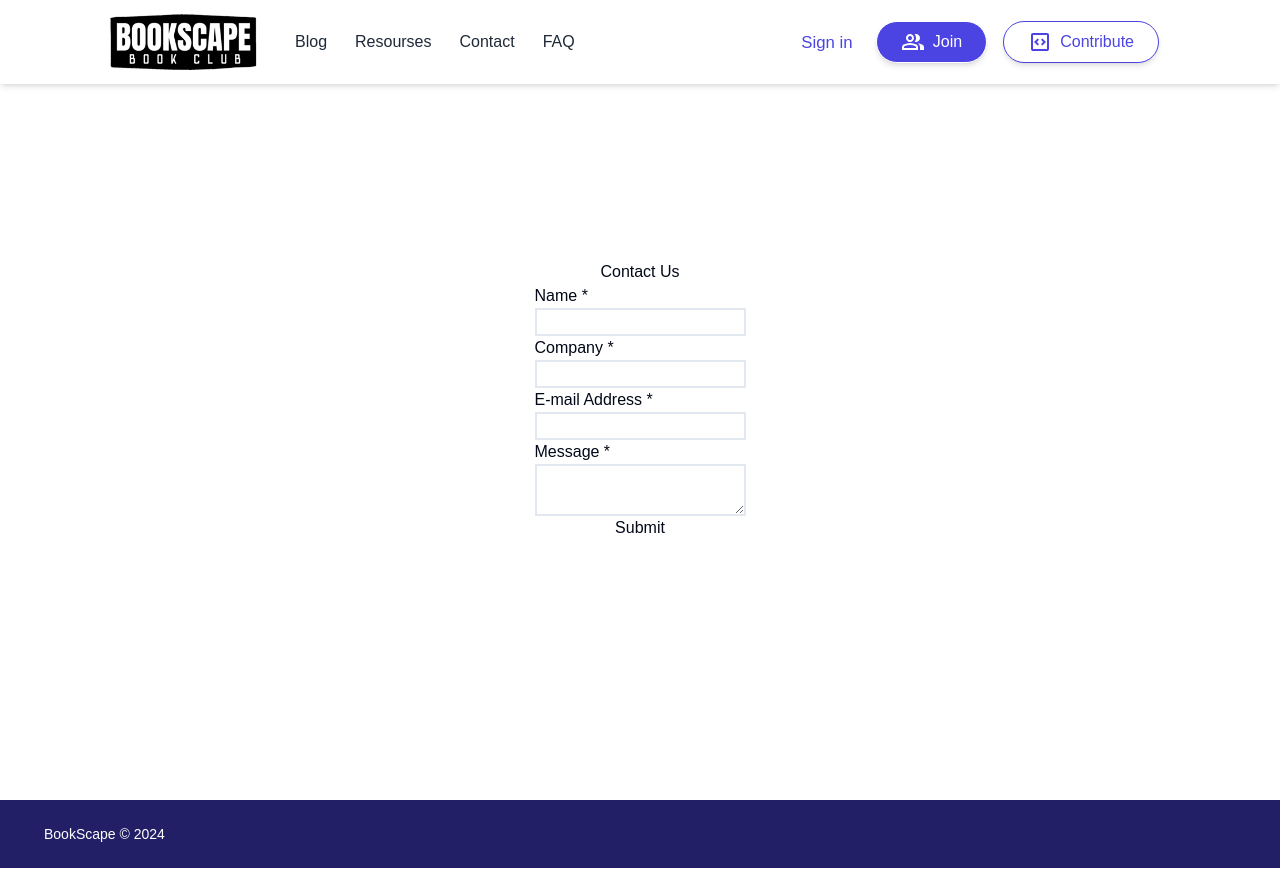
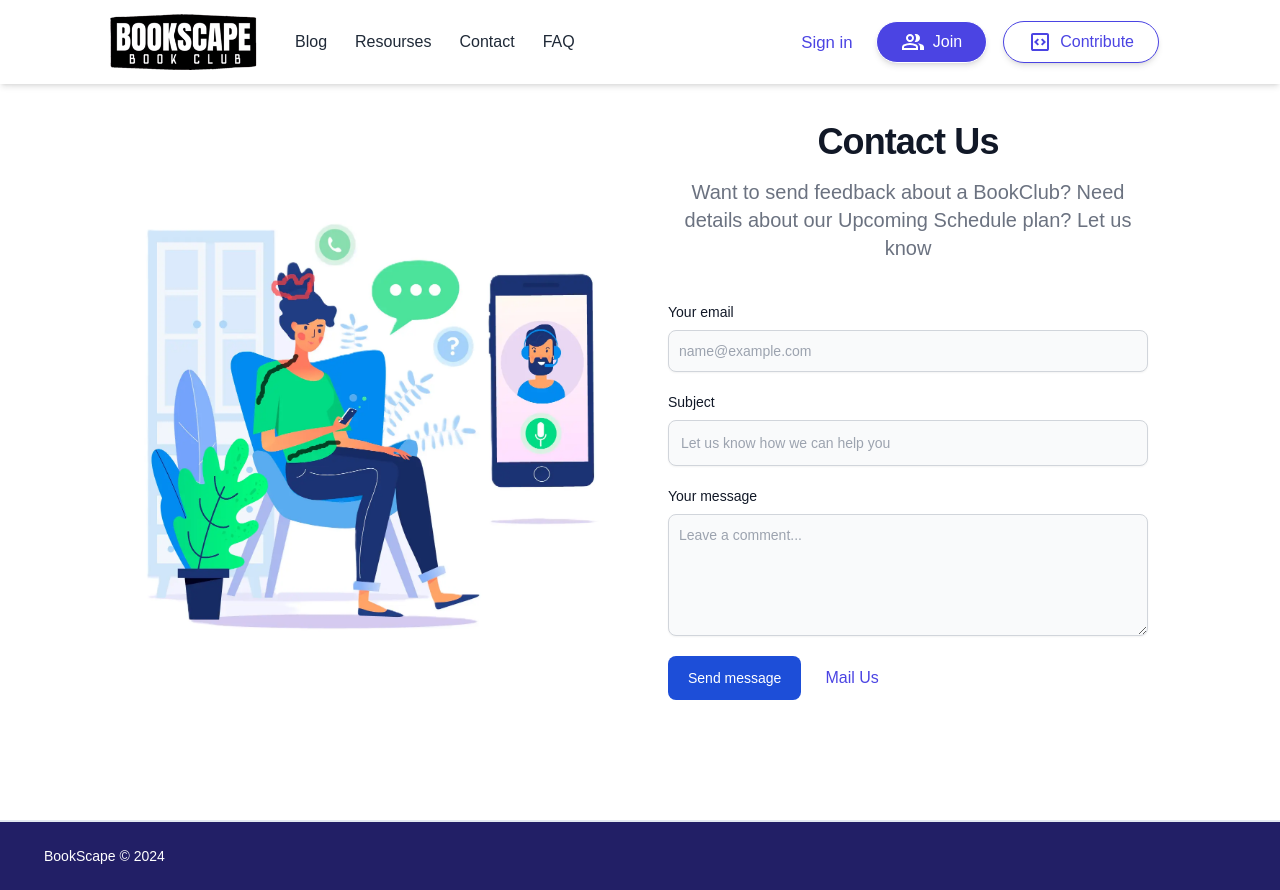
Before and after one commit to Nishantjaryal/bookclub, a Next.js app: page /contact in a window 1280 px wide. Before the commit the page ends 868 px from the top, so only its background shows below. Built offline with nearby package versions, Linux system fonts and the light colour scheme; no server answers.

Commit message:
Update Contact.tsx

```diff
--- a/components/Contact.tsx
+++ b/components/Contact.tsx
@@ -1,77 +1,93 @@
-'use client'
-import React, { useState } from "react";
-import { useRouter, useSearchParams } from "next/navigation";
+"use client";
+import React from "react";
+import { contactHeaders } from "@/constants/constants";
+import Link from "next/link";
 
-const ContactPage = () => {
-  const [submitterName, setSubmitterName] = useState("");
-  const router = useRouter();
-  const searchParams = useSearchParams();
-  const success = searchParams.get("success");
-
-  const confirmationScreenVisible = success === "true";
-  const formVisible = !confirmationScreenVisible;
-
-  const ConfirmationMessage = (
-    <React.Fragment>
-      <p>
-        Thank you for submitting this form. Someone should get back to you
-        within 24-48 hours.
+const Contact = () => {
+  return (
+    <section className="flex-center bg-white gap-6 border-y-2 py-20 w-full">
+      <div className="w-[40%] flex-center max-lg:hidden">
+        <img
+          className="max-lg:hidden"
+          src="/assets/contact.webp"
+          alt="contact us"
+        />
+      </div>
+      <div className="max-md:w-[80%] py-8 lg:py-10 px-4 w-[40%] max-w-screen-md">
+        <h2 className="mb-4 text-4xl tracking-tight font-extrabold text-center text-gray-900 ">
+          {contactHeaders.heading}
+        </h2>
+        <p className="mb-8 lg:mb-10 font-light text-center text-gray-500 sm:text-xl">
+          {contactHeaders.description}
         </p>
-
-      <button onClick={() => router.replace("/contact")}>Submit Another Response</button>
-    </React.Fragment>
-  );
-
-  const ContactForm = (
-    <form
-      className="flex flex-col"
-      method="POST"
-      name="contact-form"
-      action="contact/?success=true"
-      data-netlify="true"
-      data-netlify-honeypot="bot-field"
+        <form name="contact" method="post" >
+          <div>
+            <label
+              htmlFor="email"
+              className="block mb-2 text-sm font-medium text-gray-900"
             >
+              Your email
+            </label>
             <input
-        type="hidden"
+              type="email"
+              id="email"
+              name="email"
+              className="mb-5 shadow-sm bg-gray-50 border border-gray-300 text-gray-900 text-sm rounded-lg focus:ring-blue-500 focus:border-blue-500 block w-full p-2.5"
+              placeholder="name@example.com"
+              required
+            />
+          </div>
+          <div>
+            <label
+              htmlFor="subject"
+              className="block mb-2 text-sm font-medium text-gray-900"
+            >
+              Subject
+            </label>
+            <input
+              type="text"
+              id="subject"
               name="subject"
-        value={`You've got mail from ${submitterName}`}
+              className="block p-3 w-full text-sm text-gray-900 mb-5 bg-gray-50 rounded-lg border border-gray-300 shadow-sm focus:ring-blue-500 focus:border-blue-500"
+              placeholder="Let us know how we can help you"
+              required
             />
-      <input type="hidden" name="form-name" value="contact-form" />
-      <p hidden>
-        <label>
-          Don’t fill this out: <input name="bot-field" />
+          </div>
+          <div className="sm:col-span-2">
+            <label
+              htmlFor="message"
+              className="block mb-2 text-sm font-medium text-gray-900"
+            >
+              Your message
             </label>
-      </p>
-
-      <label htmlFor="name">Name *</label>
-      <input
-            className="border border-2"
-
-        id="name"
-        name="name"
+            <textarea
+              id="message"
+              name="message"
+              rows={5}
+              className="mb-5 block p-2.5 w-full text-sm text-gray-900 bg-gray-50 rounded-lg shadow-sm border border-gray-300 focus:ring-blue-500 focus:border-blue-500"
+              placeholder="Leave a comment..."
               required
-        onChange={(e) => setSubmitterName(e.target.value)}
-        type="text"
-      />
-      <label htmlFor="company">Company *</label>
-      <input       className="border border-2"
- id="company" name="company" required type="text" />
-      <label htmlFor="email">E-mail Address *</label>
-      <input       className="border border-2"
- id="email" type="email" name="email" required />
-      <label htmlFor="message">Message *</label>
-      <textarea       className="border border-2"
- id="message" name="message" required />
-      <button type="submit">Submit</button>
+            ></textarea>
+          </div>
+          <div className="flex items-baseline gap-6">
+            <button
+              type="submit"
+              className="py-3 px-5 text-sm font-medium text-center text-white rounded-lg bg-blue-700 sm:w-fit hover:bg-blue-800 focus:ring-4 focus:outline-none focus:ring-blue-300"
+            >
+              Send message
+            </button>
+            <Link
+              target="_blank"
+              className="text-primary underline-offset-4 hover:underline"
+              href="mailto:nishantjaryal24@gmail.com"
+            >
+              Mail Us
+            </Link>
+          </div>
         </form>
-  );
-
-  return (
-    <div className="h-screen flex-center flex-col">
-      <h1>Contact Us</h1>
-      {formVisible ? ContactForm : ConfirmationMessage}
       </div>
+    </section>
   );
 };
 
-export default ContactPage;
+export default Contact;
```
Lines whose indentation alone changed are shown as unchanged.
